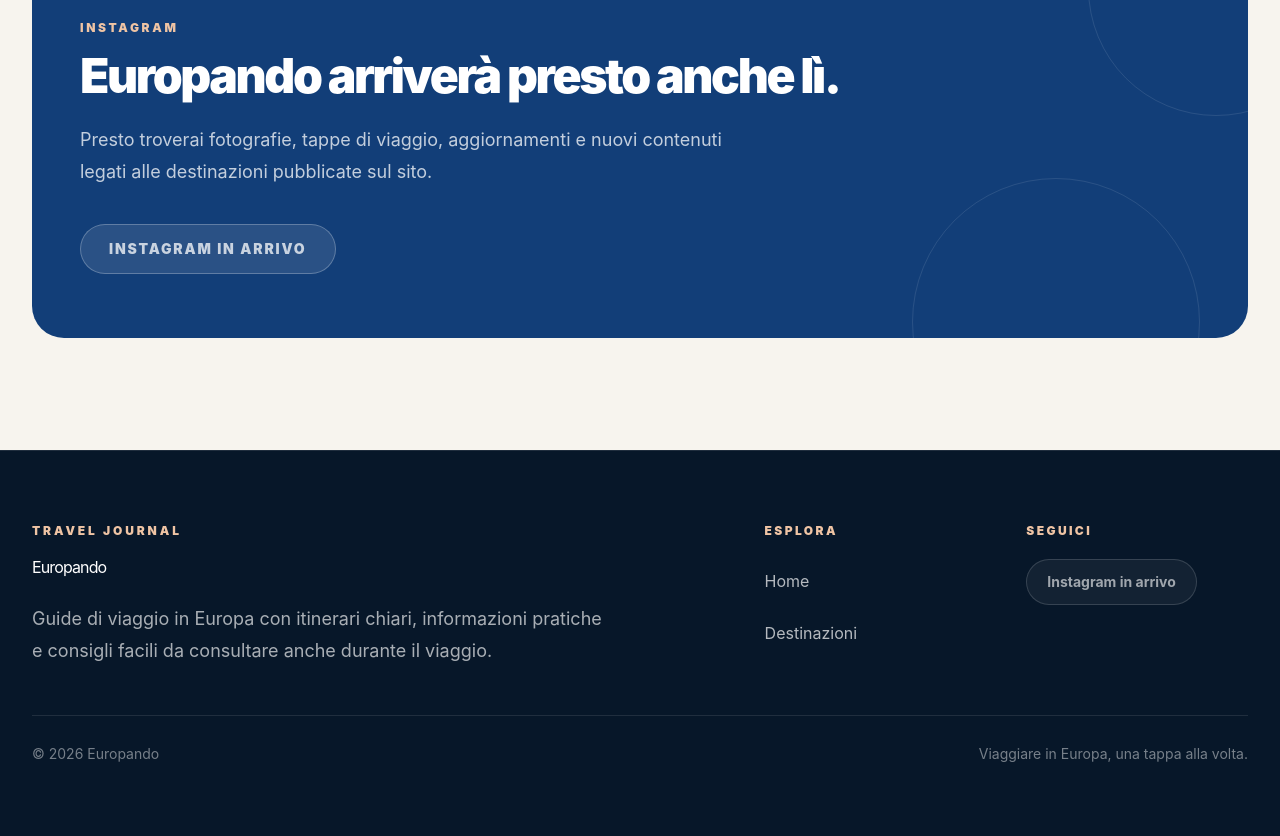
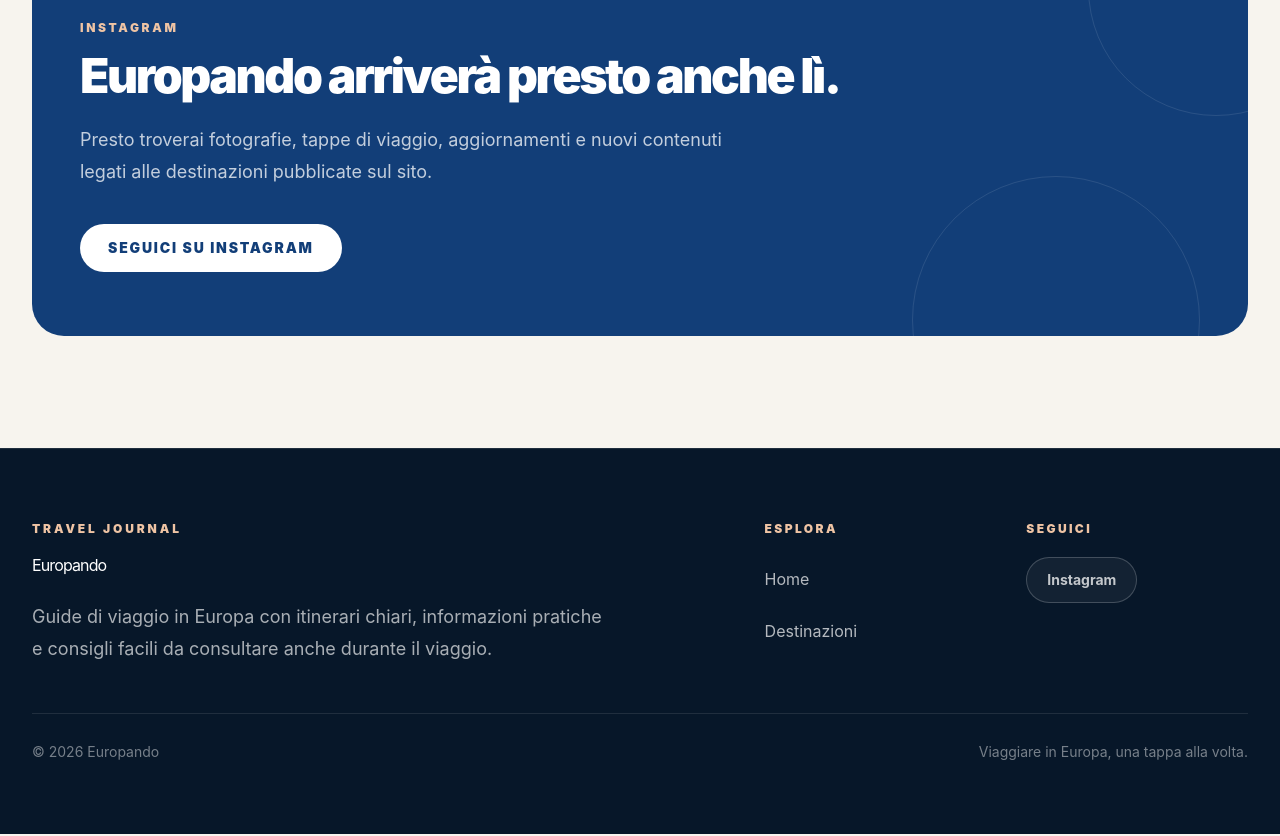
Before and after one commit to tuvericlaudio-stack/europando, a React (Vite) app: page / in a window 1280 px wide. Shown: the part 2205-3041 px from the top of the page. Built offline with nearby package versions, Linux system fonts and the light colour scheme.

Commit message:
Collega il sito al profilo Instagram

```diff
--- a/src/components/Footer.jsx
+++ b/src/components/Footer.jsx
@@ -67,12 +67,14 @@ export default function Footer({ onHome, onDestinations }) {
               </p>
 
               <div className="mt-5">
-                <span
-                  aria-disabled="true"
-                  className="inline-flex min-h-11 cursor-default items-center rounded-full border border-white/15 bg-white/5 px-5 py-3 text-sm font-bold text-white/60"
+                <a
+                  href="https://www.instagram.com/_europando_/"
+                  target="_blank"
+                  rel="noreferrer"
+                  className="inline-flex min-h-11 items-center rounded-full border border-white/20 bg-white/5 px-5 py-3 text-sm font-bold text-white/75 transition hover:border-white/40 hover:bg-white/10 hover:text-white"
                 >
-                  Instagram in arrivo
-                </span>
+                  Instagram
+                </a>
               </div>
             </div>
           </div>
--- a/src/pages/HomePage.jsx
+++ b/src/pages/HomePage.jsx
@@ -308,12 +308,14 @@ export default function HomePage({
                 nuovi contenuti legati alle destinazioni pubblicate sul sito.
               </p>
 
-            <span
-              aria-disabled="true"
-              className="mt-9 inline-flex min-h-12 cursor-default items-center rounded-full border border-white/25 bg-white/10 px-7 py-3.5 text-sm font-black uppercase tracking-[0.13em] text-white/75"
+              <a
+                href="https://www.instagram.com/_europando_/"
+                target="_blank"
+                rel="noreferrer"
+                className="mt-9 inline-flex min-h-12 items-center rounded-full bg-white px-7 py-3.5 text-sm font-black uppercase tracking-[0.13em] text-[#123e78] transition hover:-translate-y-0.5 hover:bg-[#f3eee7]"
               >
-              Instagram in arrivo
-            </span>
+                Seguici su Instagram
+              </a>
             </div>
           </div>
         </section>
```
Lines whose indentation alone changed are shown as unchanged.
